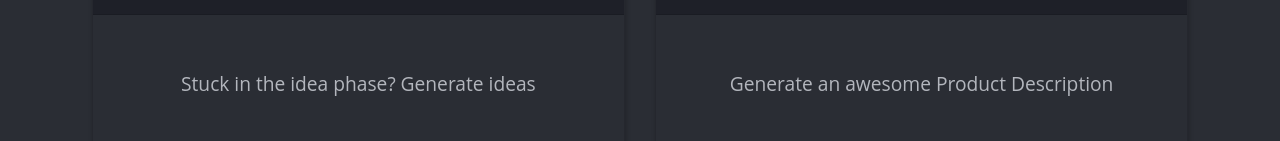
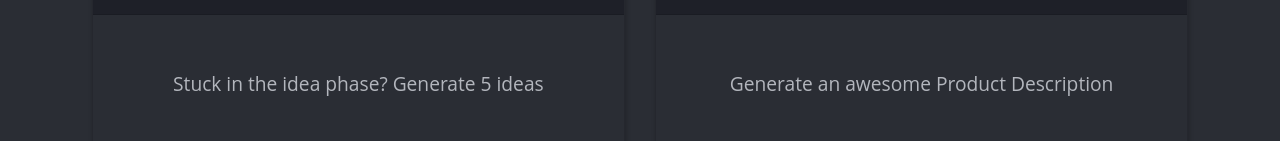
Before and after one commit to ash1eygrace/ai-content, a React (Create React App) app: page /generators in a window 1280 px wide. Shown: the part 331-472 px from the top of the page. Built offline with nearby package versions, Linux system fonts and the light colour scheme.

Commit message:
Generator Data: Update Blog Post Idea Generator for Better Output (#75)

```diff
--- a/src/data/generatorList.js
+++ b/src/data/generatorList.js
@@ -2,16 +2,16 @@ export const generatorList = [
     {
         id: 1,
         title: 'Blog Post Ideas',
-        description: 'Stuck in the idea phase? Generate ideas',
+        description: 'Stuck in the idea phase? Generate 5 ideas',
         link: 'blog-ideas',
         featured: true,
-        prompt: 'Brainstorm an unordered list of blog post ideas for ',
-        description2: 'Enter your your content topic to generate a list of blog post ideas.',
+        prompt: 'Brainstorm a list of 5 blog post ideas for ',
+        description2: 'Enter your your content topic to generate a list of 5 blog post ideas.',
         formLabel: 'Topic:',
         formName: 'topic',
-        placeholder: 'e.g. Finance',
-        temperature: 0.6,
-        max_tokens: 150,
+        placeholder: 'e.g. Finance, Working With AI, etc.',
+        temperature: 0.2,
+        max_tokens: 200,
         top_p: 1,
         frequency_penalty: 1,
         presence_penalty: 1,
```
